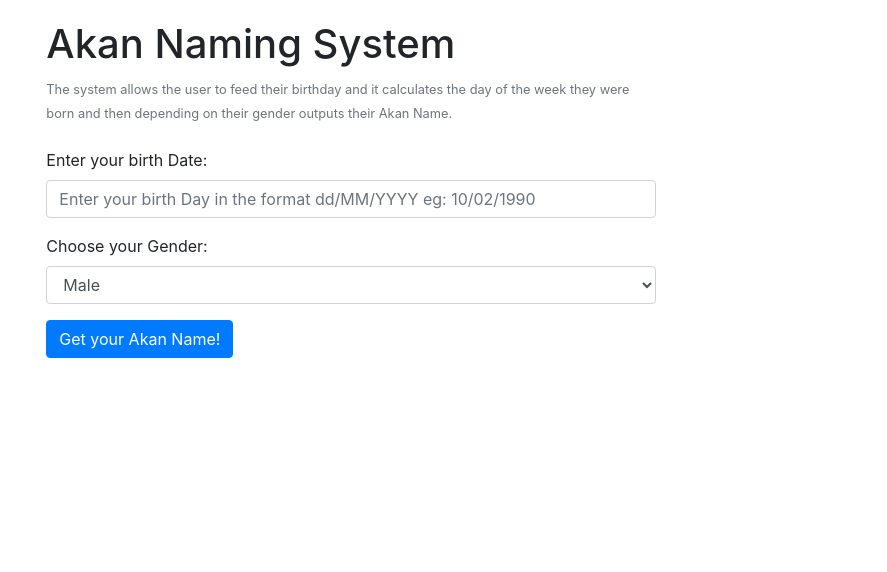
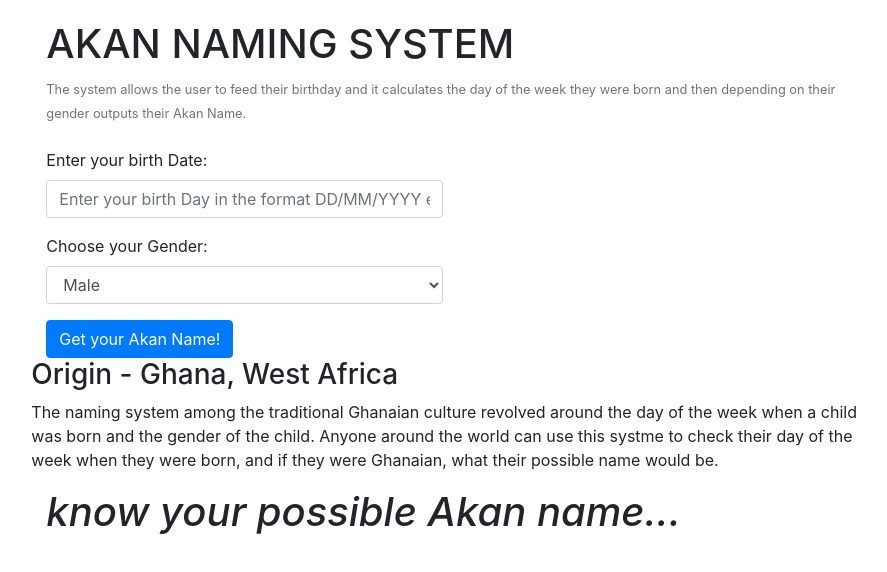
Before and after one commit to SospeterKungu/the-akan-naming-system, a plain HTML site: page index.html in a window 1280 px wide. Shown: the whole page, without its empty margins (182-1069 px from the left). Drawn offline with nearby package versions, Linux system fonts and the light colour scheme.

Commit message:
removed typos on index.html

```diff
--- a/index.html
+++ b/index.html
@@ -12,26 +12,29 @@
         integrity="sha384-JjSmVgyd0p3pXB1rRibZUAYoIIy6OrQ6VrjIEaFf/nJGzIxFDsf4x0xIM+B07jRM"
         crossorigin="anonymous">
       </script>
+      <script type="text/javascript" src="js/scripts.js"></script>
+      <link rel="stylesheet" href="css/styles.css">
   </head>
   <body>
   	<div class="container-fluid">
+  		<div class="pagebg">
         <div class="row">
-  			<div class="col-md-6 offset-md-2" style="margin-top: 20px">
-  				<h1>Akan Naming System</h1>
+    			<div class="col-md-8 offset-md-2" style="margin-top: 20px">
+    				<h1>AKAN NAMING SYSTEM</h1>
 
     				<small class='text-muted'>The system allows the user to feed
     					their birthday and it calculates the day of the week they were born
     					and then depending on their gender outputs their Akan Name.</small> <br />
     				<br />
     				<div class="row">
-  					<div class="col-md-12">
+    					<div class="col-md-6">
     						<form>
     							<div class="form-group">
     								<label for="exampleInputEmail1">Enter your birth Date:</label>
 
     								<input
     									type="text" class="form-control" id="inputBirthDate"
-  									placeholder="Enter your birth Day in the format dd/MM/YYYY eg: 10/02/1990">
+    									placeholder="Enter your birth Day in the format DD/MM/YYYY e.g. 10/02/1990">
     							</div>
     							<div class="form-group">
     								<label for="exampleInputPassword1">Choose your Gender:</label> <select
@@ -45,11 +48,20 @@
     								your Akan Name!</button>
     						</form>
     					</div>
+              <br />
+              <br />
+
+              <div class="bottomparagraph">
+                <h3>Origin - Ghana, West Africa</h3>
+                <p>The naming system among the traditional Ghanaian culture revolved around the day of the week when a child was born and the gender of the child. Anyone around the world can use this systme to check their day of the week when they were born, and if they were Ghanaian, what their possible name would be.</p>
+              </div>
+              <div class="col-md-12">
+                <h1 ><em>know your possible Akan name...</em></h1>
+              </div>
+            </div>
     			</div>
     		</div>
       </div>
   	</div>
   </body>
-
-  <script type="text/javascript" src="js/scripts.js"></script>
 </html>
```
Lines whose indentation alone changed are shown as unchanged.
